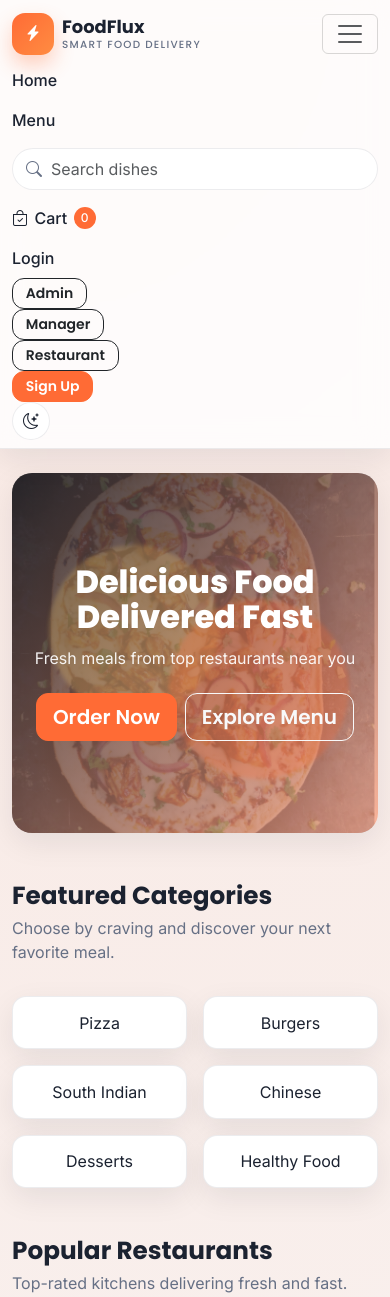
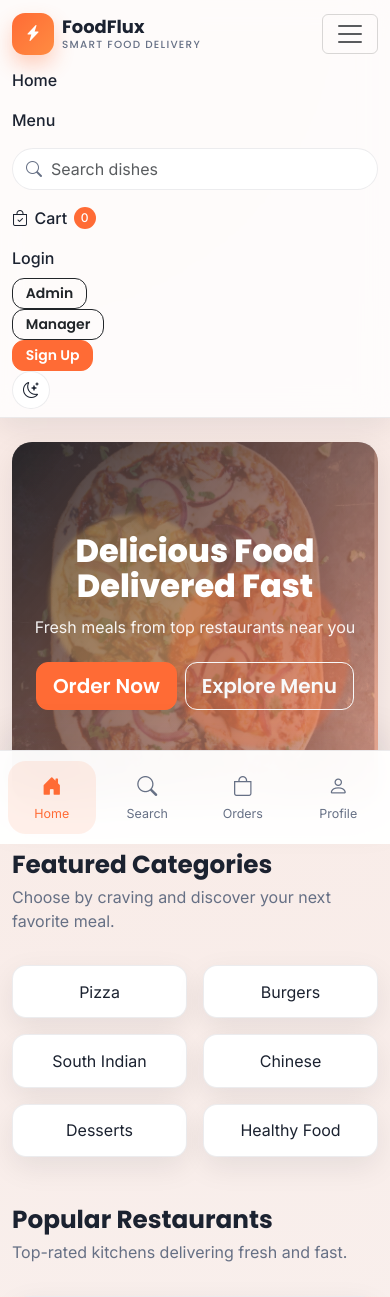
Before and after one commit to Gopikrishna916/FoodFlux, a Flask app: page / in a window 390 px wide, after a click that opens the changed part. Shown: the top 1297 px of the page. Run offline with Flask 3, Linux system fonts and the light colour scheme; data comes from the database, SQL or seed files in the repository; data that the repository does not hold is empty.

Commit message:
Redeploy all local modifications

```diff
--- a/app.py
+++ b/app.py
@@ -48,10 +48,6 @@ MANAGER_MOBILE = os.environ.get("MANAGER_MOBILE", "9000000001")
 
 MANAGER_EMAIL = os.environ.get("MANAGER_EMAIL", ADMIN_EMAIL)
 MANAGER_PASSWORD = os.environ.get("MANAGER_PASSWORD", ADMIN_PASSWORD)
-
-RESTAURANT_EMAIL = os.environ.get("RESTAURANT_EMAIL", "restaurant@ckfood.com")
-RESTAURANT_PASSWORD = os.environ.get("RESTAURANT_PASSWORD", "restaurant123")
-RESTAURANT_MOBILE = os.environ.get("RESTAURANT_MOBILE", "9000000099")
 OTP_REQUEST_COOLDOWN_SECONDS = 30
 OTP_MAX_REQUESTS = 5
 OTP_REQUEST_WINDOW_MINUTES = 15
@@ -412,9 +408,7 @@ def ensure_performance_indexes(db):
 def seed_staff_users(db):
     manager_password_hash = generate_password_hash(MANAGER_PASSWORD)
     admin_password_hash = generate_password_hash(ADMIN_PASSWORD)
-    restaurant_password_hash = generate_password_hash(RESTAURANT_PASSWORD)
     manager_mobile = normalize_mobile(MANAGER_MOBILE) or MANAGER_MOBILE
-    restaurant_mobile = normalize_mobile(RESTAURANT_MOBILE) or RESTAURANT_MOBILE
     existing_staff_rows = db.execute("SELECT email, mobile_number FROM staff_users").fetchall()
     existing_emails = {row["email"].lower() for row in existing_staff_rows}
     existing_mobiles = {normalize_mobile(row["mobile_number"]) for row in existing_staff_rows if row["mobile_number"]}
@@ -440,20 +434,6 @@ def seed_staff_users(db):
             (manager_mobile, MANAGER_EMAIL.lower()),
         )
         existing_mobiles.add(manager_mobile)
-
-    if RESTAURANT_EMAIL.lower() not in existing_emails:
-        db.execute(
-            "INSERT INTO staff_users (name, email, mobile_number, mobile_verified, password, role) VALUES (?, ?, ?, 1, ?, ?)",
-            ("FoodFlux Restaurant", RESTAURANT_EMAIL, restaurant_mobile, restaurant_password_hash, "restaurant"),
-        )
-        existing_emails.add(RESTAURANT_EMAIL.lower())
-        existing_mobiles.add(restaurant_mobile)
-    elif restaurant_mobile not in existing_mobiles:
-        db.execute(
-            "UPDATE staff_users SET mobile_number = ?, mobile_verified = 1 WHERE LOWER(email) = ? AND (mobile_number IS NULL OR TRIM(mobile_number) = '')",
-            (restaurant_mobile, RESTAURANT_EMAIL.lower()),
-        )
-        existing_mobiles.add(restaurant_mobile)
 
     for name, email, password, mobile_number in DELIVERY_STAFF:
         if email.lower() not in existing_emails:
@@ -918,10 +898,6 @@ def delivery_required(func):
     return role_required("delivery_partner")(func)
 
 
-def restaurant_required(func):
-    return role_required("restaurant")(func)
-
-
 def customer_required(func):
     return role_required("customer")(func)
 
@@ -1148,7 +1124,7 @@ def clear_otp_rate_state(recipient, purpose):
 
 
 def staff_role_is_valid(role):
-    return role in {"admin", "manager", "restaurant", "delivery_partner"}
+    return role in {"admin", "manager", "delivery_partner"}
 
 
 def set_staff_session(staff):
@@ -1274,12 +1250,6 @@ def get_unread_notification_count():
     if role in ("admin", "manager"):
         row = query_db(
             "SELECT COUNT(*) AS c FROM notifications WHERE target_type = 'manager' AND target_id = 'global' AND is_read = 0",
-            one=True,
-        )
-        return row["c"] if row else 0
-    if role == "restaurant" and session.get("staff_name"):
-        row = query_db(
-            "SELECT COUNT(*) AS c FROM notifications WHERE target_type = 'restaurant' AND target_id = 'global' AND is_read = 0",
             one=True,
         )
         return row["c"] if row else 0
@@ -1680,8 +1650,6 @@ def login():
         return redirect(url_for("manager_dashboard"))
     if session.get("account_role") == "admin" and session.get("staff_id"):
         return redirect(url_for("admin_dashboard"))
-    if session.get("account_role") == "restaurant" and session.get("staff_id"):
-        return redirect(url_for("restaurant_dashboard"))
     if session.get("account_role") == "delivery_partner" and session.get("staff_id"):
         return redirect(url_for("delivery_dashboard"))
 
@@ -1740,39 +1708,6 @@ def admin_login():
         return redirect(url_for("admin_login"))
 
     return render_template("admin_login.html")
-
-
-@app.route("/restaurant/login", methods=["GET", "POST"])
-def restaurant_login():
-    if session.get("account_role") == "restaurant" and session.get("staff_id"):
-        return redirect(url_for("restaurant_dashboard"))
-
-    if request.method == "POST":
-        email = (request.form.get("email") or "").strip().lower()
-        password = request.form.get("password") or ""
-
-        if not email or not password:
-            flash("Email and password are required.", "danger")
-            return redirect(url_for("restaurant_login"))
-
-        staff = query_db(
-            "SELECT id, name, email, role, password FROM staff_users WHERE LOWER(email) = ? AND role = 'restaurant' AND is_active = 1",
-            (email,),
-            one=True,
-        )
-        if staff and check_password_hash(staff["password"], password):
-            session["staff_id"] = staff["id"]
-            session["staff_name"] = staff["name"]
-            session["staff_email"] = staff["email"]
-            session["staff_role"] = staff["role"]
-            session["account_role"] = "restaurant"
-            flash(f"Welcome, {staff['name']}!", "success")
-            return redirect(url_for("restaurant_dashboard"))
-
-        flash("Invalid restaurant credentials.", "danger")
-        return redirect(url_for("restaurant_login"))
-
-    return render_template("restaurant_login.html")
 
 
 @app.route("/customer/dashboard")
@@ -2450,10 +2385,6 @@ def notifications_center():
         notifications = query_db(
             "SELECT * FROM notifications WHERE target_type = 'manager' AND target_id = 'global' ORDER BY created_at DESC LIMIT 100"
         )
-    elif role == "restaurant" and session.get("staff_name"):
-        notifications = query_db(
-            "SELECT * FROM notifications WHERE target_type = 'restaurant' AND target_id = 'global' ORDER BY created_at DESC LIMIT 100"
-        )
     elif role == "delivery_partner" and session.get("staff_name"):
         notifications = query_db(
             "SELECT * FROM notifications WHERE target_type = 'delivery_partner' AND target_id = ? ORDER BY created_at DESC LIMIT 100",
@@ -2477,10 +2408,6 @@ def notifications_api():
     elif role in ("admin", "manager"):
         notifications = query_db(
             "SELECT * FROM notifications WHERE target_type = 'manager' AND target_id = 'global' ORDER BY created_at DESC LIMIT 50"
-        )
-    elif role == "restaurant" and session.get("staff_name"):
-        notifications = query_db(
-            "SELECT * FROM notifications WHERE target_type = 'restaurant' AND target_id = 'global' ORDER BY created_at DESC LIMIT 50"
         )
     elif role == "delivery_partner" and session.get("staff_name"):
         notifications = query_db(
@@ -2519,8 +2446,6 @@ def notifications_mark_read_api():
         )
     elif role in ("admin", "manager"):
         db.execute("UPDATE notifications SET is_read = 1 WHERE target_type = 'manager' AND target_id = 'global'")
-    elif role == "restaurant" and session.get("staff_name"):
-        db.execute("UPDATE notifications SET is_read = 1 WHERE target_type = 'restaurant' AND target_id = 'global'")
     elif role == "delivery_partner" and session.get("staff_name"):
         db.execute(
             "UPDATE notifications SET is_read = 1 WHERE target_type = 'delivery_partner' AND target_id = ?",
@@ -2661,63 +2586,6 @@ def manager_dashboard():
         foods=foods,
         order_stats=order_stats,
         delivery_panel=delivery_panel,
-        realtime_token=realtime_token,
-    )
-
-
-@app.route("/restaurant/dashboard")
-@restaurant_required
-def restaurant_dashboard():
-    update_due_delivery_statuses()
-    foods = query_db("SELECT * FROM foods ORDER BY id DESC")
-    order_stats = query_db(
-        '''
-        SELECT
-            COUNT(*) AS total_orders,
-            SUM(CASE WHEN status IN ('Preparing Food', 'Ready for Pickup') THEN 1 ELSE 0 END) AS active_orders,
-            SUM(CASE WHEN status = 'Delivered' THEN 1 ELSE 0 END) AS completed_orders
-        FROM orders
-        ''',
-        one=True,
-    )
-    restaurant_orders = query_db(
-        '''
-        SELECT
-            o.id, o.status, COUNT(oi.id) as items_count, SUM(oi.qty) as total_qty,
-            o.created_at, o.customer_name, o.phone, o.delivery_person
-        FROM orders o
-        LEFT JOIN order_items oi ON o.id = oi.order_id
-        WHERE o.status NOT IN ('Delivered', 'Cancelled', 'Rejected')
-        GROUP BY o.id
-        ORDER BY o.created_at DESC
-        '''
-    )
-    realtime_token = build_live_token(
-        {
-            "stats": {
-                "total": order_stats["total_orders"] or 0,
-                "active": order_stats["active_orders"] or 0,
-                "completed": order_stats["completed_orders"] or 0,
-            },
-            "orders": [
-                {
-                    "id": row["id"],
-                    "status": row["status"],
-                    "customer": row["customer_name"],
-                    "phone": row["phone"],
-                    "items": row["items_count"],
-                    "qty": row["total_qty"],
-                    "created_at": row["created_at"],
-                }
-                for row in restaurant_orders
-            ],
-        }
-    )
-    return render_template(
-        "restaurant_dashboard.html",
-        foods=foods,
-        order_stats=order_stats,
-        restaurant_orders=restaurant_orders,
         realtime_token=realtime_token,
     )
 
@@ -3288,37 +3156,6 @@ def live_manager_orders():
             ],
         }
     )
-
-
-@app.route("/api/live/restaurant/dashboard")
-@restaurant_required
-def live_restaurant_dashboard():
-    cache_key = "live:restaurant:dashboard"
-    cached = cache_get(cache_key)
-    if cached is not None:
-        return jsonify({"token": cached})
-    update_due_delivery_statuses()
-    order_stats = query_db(
-        '''
-        SELECT
-            COUNT(*) AS total_orders,
-            SUM(CASE WHEN status IN ('Preparing Food', 'Ready for Pickup') THEN 1 ELSE 0 END) AS active_orders,
-            SUM(CASE WHEN status = 'Delivered' THEN 1 ELSE 0 END) AS completed_orders
-        FROM orders
-        ''',
-        one=True,
-    )
-    token = build_live_token(
-        {
-            "stats": {
-                "total": order_stats["total_orders"] or 0,
-                "active": order_stats["active_orders"] or 0,
-                "completed": order_stats["completed_orders"] or 0,
-            },
-        }
-    )
-    cache_set(cache_key, token, ttl_seconds=4)
-    return jsonify({"token": token})
 
 
 @app.route("/api/live/delivery/dashboard")
--- a/static/css/style.css
+++ b/static/css/style.css
@@ -258,6 +258,172 @@ body[data-theme="dark"] .auth-input-group .input-group-text {
 .alert-success { border-left-color: #198754; }
 .alert-danger { border-left-color: #dc3545; }
 .alert-warning { border-left-color: #ffc107; }
+
+body {
+    padding-bottom: 100px;
+}
+
+.page {
+    animation: slideIn 0.32s ease both;
+}
+
+@keyframes slideIn {
+    from {
+        transform: translateX(20px);
+        opacity: 0;
+    }
+    to {
+        transform: translateX(0);
+        opacity: 1;
+    }
+}
+
+html.page-exit body,
+body.page-exit {
+    opacity: 0.35;
+    transition: opacity 0.18s ease;
+}
+
+.mobile-bottom-nav {
+    position: fixed;
+    left: 0;
+    right: 0;
+    bottom: 0;
+    z-index: 1050;
+    display: flex;
+    justify-content: space-around;
+    align-items: center;
+    gap: 0.5rem;
+    padding: 0.65rem 0.5rem;
+    background: rgba(255, 255, 255, 0.96);
+    border-top: 1px solid rgba(18, 24, 38, 0.08);
+    backdrop-filter: blur(18px);
+    box-shadow: 0 -18px 35px rgba(15, 23, 42, 0.08);
+}
+
+.mobile-bottom-nav__link {
+    display: inline-flex;
+    flex-direction: column;
+    align-items: center;
+    justify-content: center;
+    gap: 0.2rem;
+    color: var(--ff-muted);
+    font-size: 0.78rem;
+    text-decoration: none;
+    padding: 0.65rem 0.7rem;
+    width: 100%;
+    max-width: 90px;
+    border-radius: 18px;
+    transition: background 0.2s ease, color 0.2s ease;
+}
+
+.mobile-bottom-nav__link:hover,
+.mobile-bottom-nav__link.active {
+    color: var(--ff-primary);
+    background: rgba(255, 107, 53, 0.1);
+}
+
+.mobile-bottom-nav__link .bi {
+    font-size: 1.25rem;
+}
+
+.floating-cart-bar {
+    position: fixed;
+    bottom: 88px;
+    left: 12px;
+    right: 12px;
+    background: #ff6b35;
+    color: white;
+    padding: 12px 14px;
+    border-radius: 18px;
+    display: flex;
+    justify-content: space-between;
+    align-items: center;
+    gap: 1rem;
+    z-index: 1100;
+    box-shadow: 0 18px 35px rgba(255, 107, 53, 0.24);
+}
+
+.floating-cart-bar__content {
+    display: flex;
+    justify-content: space-between;
+    align-items: center;
+    width: 100%;
+    gap: 1rem;
+}
+
+.floating-cart-bar__label {
+    font-size: 0.8rem;
+    font-weight: 700;
+    letter-spacing: 0.02em;
+    text-transform: uppercase;
+    opacity: 0.95;
+}
+
+.floating-cart-bar__summary {
+    font-size: 0.95rem;
+    font-weight: 600;
+}
+
+.cart-drawer {
+    min-height: 55vh;
+    border-top-left-radius: 22px;
+    border-top-right-radius: 22px;
+}
+
+.cart-drawer .offcanvas-body {
+    max-height: calc(67vh);
+    overflow-y: auto;
+}
+
+.cart-drawer-items {
+    display: flex;
+    flex-direction: column;
+    gap: 0.9rem;
+}
+
+.cart-drawer-item {
+    display: flex;
+    gap: 0.95rem;
+    align-items: flex-start;
+    padding: 0.85rem 0;
+    border-bottom: 1px solid rgba(255, 255, 255, 0.12);
+}
+
+.cart-drawer-item__image {
+    width: 72px;
+    height: 72px;
+    object-fit: cover;
+    border-radius: 16px;
+    background: rgba(255, 255, 255, 0.1);
+    flex-shrink: 0;
+}
+
+.cart-drawer-item__body {
+    flex: 1;
+}
+
+.cart-drawer-item__title {
+    font-weight: 700;
+    margin-bottom: 0.25rem;
+}
+
+.cart-drawer-item__meta {
+    color: rgba(255, 255, 255, 0.8);
+    font-size: 0.9rem;
+}
+
+.qty-stepper--compact .qty-btn,
+.qty-stepper--compact .qty-input {
+    min-height: 36px;
+}
+
+@media (min-width: 1200px) {
+    .mobile-bottom-nav,
+    .floating-cart-bar {
+        display: none !important;
+    }
+}
 .alert-info { border-left-color: #0dcaf0; }
 
 .order-status-badge,
--- a/static/js/main.js
+++ b/static/js/main.js
@@ -566,6 +566,113 @@ document.addEventListener("DOMContentLoaded", function () {
                     }
                 }, 9000);
             });
+        });
+    }
+
+    function getNormalizedPath(path) {
+        return path.replace(/\/\/+$/g, "") || "/";
+    }
+
+    function highlightMobileNav() {
+        const links = document.querySelectorAll(".mobile-bottom-nav__link");
+        const currentPath = getNormalizedPath(window.location.pathname);
+
+        links.forEach((link) => {
+            const targetPath = getNormalizedPath(new URL(link.href, window.location.origin).pathname);
+            const isActive = currentPath === targetPath || (targetPath !== "/" && currentPath.startsWith(targetPath));
+            link.classList.toggle("active", isActive);
+        });
+    }
+
+    function initMobileBottomNav() {
+        const role = document.body.dataset.role || "guest";
+        const ordersLink = document.getElementById("mobileNavOrdersLink");
+        const profileLink = document.getElementById("mobileNavProfileLink");
+
+        if (ordersLink) {
+            if (role === "customer") {
+                ordersLink.href = "/customer/dashboard";
+            } else if (role === "admin") {
+                ordersLink.href = "/admin/orders";
+            } else if (role === "manager") {
+                ordersLink.href = "/manager/orders";
+            } else if (role === "delivery_partner") {
+                ordersLink.href = "/delivery/dashboard";
+            } else {
+                ordersLink.href = "/login";
+            }
+        }
+
+        if (profileLink) {
+            if (role === "customer") {
+                profileLink.href = "/customer/dashboard";
+            } else if (role === "admin") {
+                profileLink.href = "/admin/dashboard";
+            } else if (role === "manager") {
+                profileLink.href = "/manager/dashboard";
+            } else if (role === "delivery_partner") {
+                profileLink.href = "/delivery/dashboard";
+            } else {
+                profileLink.href = "/login";
+            }
+        }
+
+        highlightMobileNav();
+    }
+
+    function shouldAnimateInternalLink(anchor) {
+        if (!anchor || anchor.target || anchor.hasAttribute("download") || anchor.hasAttribute("data-bs-toggle") || anchor.href.startsWith("mailto:") || anchor.href.startsWith("tel:")) {
+            return false;
+        }
+        const targetUrl = new URL(anchor.href, window.location.origin);
+        if (targetUrl.origin !== window.location.origin) {
+            return false;
+        }
+        return targetUrl.pathname !== window.location.pathname && !targetUrl.pathname.startsWith("/api/");
+    }
+
+    function initPageTransitions() {
+        document.addEventListener("click", function (event) {
+            const anchor = event.target.closest("a[href]");
+            if (!shouldAnimateInternalLink(anchor)) {
+                return;
+            }
+            document.documentElement.classList.add("page-exit");
+        });
+
+        const clearPageExit = function () {
+            document.documentElement.classList.remove("page-exit");
+            document.body.classList.remove("page-exit");
+        };
+
+        window.addEventListener("pageshow", clearPageExit);
+        window.addEventListener("popstate", clearPageExit);
+    }
+
+    function initSwipeNavigation() {
+        let startX = 0;
+        let startY = 0;
+
+        document.addEventListener("touchstart", function (event) {
+            if (!event.touches || !event.touches.length) {
+                return;
+            }
+            startX = event.touches[0].clientX;
+            startY = event.touches[0].clientY;
+        });
+
+        document.addEventListener("touchend", function (event) {
+            if (!event.changedTouches || !event.changedTouches.length) {
+                return;
+            }
+            const endX = event.changedTouches[0].clientX;
+            const endY = event.changedTouches[0].clientY;
+            const deltaX = endX - startX;
+            const deltaY = endY - startY;
+
+            if (Math.abs(deltaX) > 80 && Math.abs(deltaY) < 50 && deltaX > 0) {
+                window.history.back();
+            }
         });
     }
 
@@ -1250,6 +1357,9 @@ document.addEventListener("DOMContentLoaded", function () {
     initQtySteppers();
     initMobileAuthForms();
     initEnhancedLoginForms();
+    initMobileBottomNav();
+    initPageTransitions();
+    initSwipeNavigation();
     initRoutePrefetch();
     fetchCartState();
     initDashboardPolling();
--- a/templates/base.html
+++ b/templates/base.html
@@ -76,17 +76,10 @@
                     <li class="nav-item"><a class="nav-link" href="{{ url_for('notifications_center') }}">Notifications{% if unread_notification_count %} ({{ unread_notification_count }}){% endif %}</a></li>
                     <li class="nav-item"><span class="nav-link disabled">Hi, {{ session.staff_name }}</span></li>
                     <li class="nav-item"><a class="btn btn-sm btn-outline-danger nav-cta" href="{{ url_for('logout') }}">Logout</a></li>
-                    {% elif session.account_role == 'restaurant' %}
-                    <li class="nav-item"><a class="nav-link" href="{{ url_for('restaurant_dashboard') }}">Restaurant</a></li>
-                    <li class="nav-item"><a class="nav-link" href="{{ url_for('admin_orders') }}">Orders</a></li>
-                    <li class="nav-item"><a class="nav-link" href="{{ url_for('notifications_center') }}">Notifications{% if unread_notification_count %} ({{ unread_notification_count }}){% endif %}</a></li>
-                    <li class="nav-item"><span class="nav-link disabled">Hi, {{ session.staff_name }}</span></li>
-                    <li class="nav-item"><a class="btn btn-sm btn-outline-danger nav-cta" href="{{ url_for('logout') }}">Logout</a></li>
                     {% else %}
                     <li class="nav-item"><a class="nav-link" href="{{ url_for('login') }}">Login</a></li>
                     <li class="nav-item"><a class="btn btn-sm btn-outline-dark nav-cta" href="{{ url_for('admin_login') }}">Admin</a></li>
                     <li class="nav-item"><a class="btn btn-sm btn-outline-dark nav-cta" href="{{ url_for('manager_login') }}">Manager</a></li>
-                    <li class="nav-item"><a class="btn btn-sm btn-outline-dark nav-cta" href="{{ url_for('restaurant_login') }}">Restaurant</a></li>
                     <li class="nav-item"><a class="btn btn-sm btn-primary nav-cta" href="{{ url_for('register') }}">Sign Up</a></li>
                     {% endif %}
 
@@ -100,7 +93,7 @@
         </div>
     </nav>
 
-    <main class="py-4 py-lg-5">
+    <main class="py-4 py-lg-5 page">
         <div class="container">
             {% with messages = get_flashed_messages(with_categories=true) %}
                 {% if messages %}
@@ -115,6 +108,25 @@
             {% block content %}{% endblock %}
         </div>
     </main>
+
+    <nav class="mobile-bottom-nav d-xl-none" aria-label="Mobile bottom navigation">
+        <a class="mobile-bottom-nav__link" id="mobileNavHomeLink" href="{{ url_for('home') }}">
+            <i class="bi bi-house-door-fill"></i>
+            <span>Home</span>
+        </a>
+        <a class="mobile-bottom-nav__link" id="mobileNavSearchLink" href="{{ url_for('menu') }}">
+            <i class="bi bi-search"></i>
+            <span>Search</span>
+        </a>
+        <a class="mobile-bottom-nav__link" id="mobileNavOrdersLink" href="{{ url_for('login') }}">
+            <i class="bi bi-bag"></i>
+            <span>Orders</span>
+        </a>
+        <a class="mobile-bottom-nav__link" id="mobileNavProfileLink" href="{{ url_for('login') }}">
+            <i class="bi bi-person"></i>
+            <span>Profile</span>
+        </a>
+    </nav>
 
     <footer class="footer text-light py-5">
         <div class="container">
```
Also changed, not shown: templates/restaurant_dashboard.html (deleted, +0 -208 lines), templates/restaurant_login.html (deleted, +0 -38 lines).
